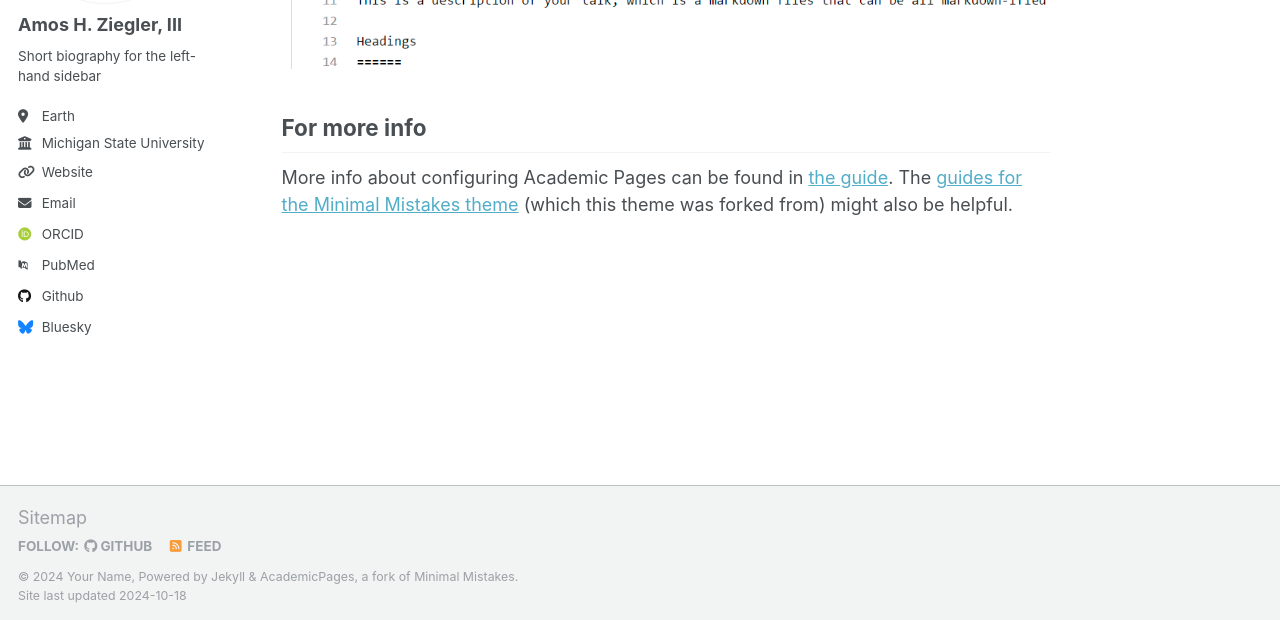
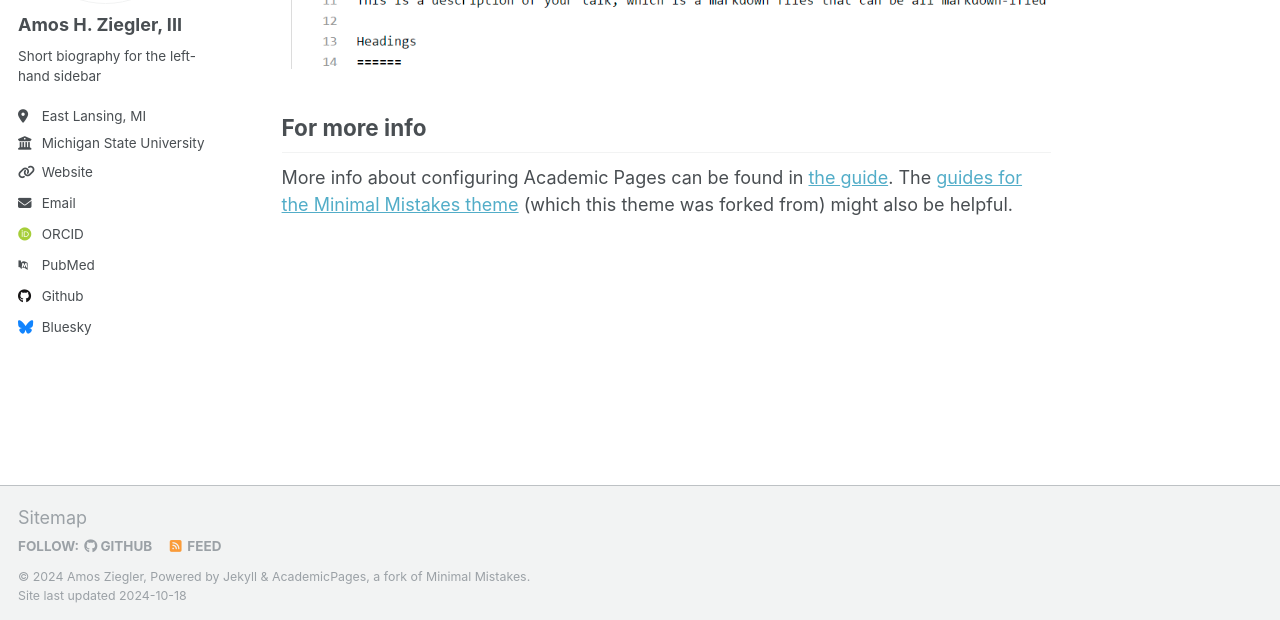
Before and after one commit to aziegler3/aziegler.github.io, a Jekyll site: the page built from _pages/about.md, in a window 1280 px wide and 900 px high, scrolled down 2643 px. Shown: the part 277-897 px from the top of the window. Built offline with Jekyll 4.4.1, drawn with Linux system fonts in a browser that asks for light colours; some web fonts are replaced.

Commit message:
Update _config.yml

```diff
--- a/_config.yml
+++ b/_config.yml
@@ -10,7 +10,7 @@
 locale                   : "en-US"
 title                    : "Amos Ziegler / Research Scientist"
 title_separator          : "-"
-name                     : &name "Your Name"
+name                     : &name "Amos Ziegler"
 description              : &description "personal description"
 url                      : https://aziegler3.github.io # the base hostname & protocol for your site e.g. "https://mmistakes.github.io"
 baseurl                  : "" # the subpath of your site, e.g. "/blog"
@@ -25,7 +25,7 @@ author:
   name             : "Amos H. Ziegler, III"
   pronouns         : # example: "she/her"
   bio              : "Short biography for the left-hand sidebar"
-  location         : "Earth"
+  location         : "East Lansing, MI"
   employer         : "Michigan State University"
   uri              : "https://www.asets.msu.edu"
   email            : "ziegler2@msu.edu"
```
